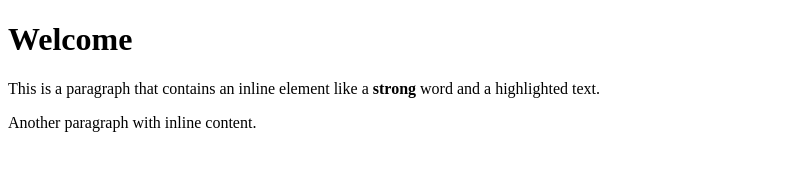
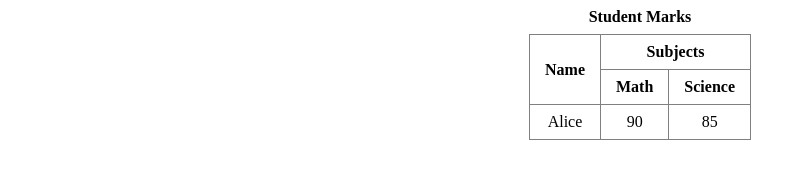
Before and after one commit to omjeemaurya260/Git-demo, a plain HTML site: page Web Workshop/Practice/Worksheet-2/Question_4.html in a window 1280 px wide. Shown: the whole page, without its empty margins (0-806 px from the left). Drawn offline with Linux system fonts and the light colour scheme.

Commit message:
practice

```diff
--- a/Web Workshop/Practice/Worksheet-2/Question_4.html
+++ b/Web Workshop/Practice/Worksheet-2/Question_4.html
@@ -1,18 +1,41 @@
 <!DOCTYPE html>
-<html>
+<html lang="en">
 <head>
-  <title>Inline and Block Elements</title>
+    <meta charset="UTF-8">
+    <title>Rowspan and Colspan Example</title>
+    <style>
+        table {
+            border-collapse: collapse;
+            margin: auto;
+        }
+        th, td {
+            padding: 8px 15px;
+            text-align: center;
+        }
+        caption {
+            font-weight: bold;
+            margin-bottom: 8px;
+        }
+    </style>
 </head>
 <body>
 
-  <!-- Block elements -->
-  <div>
-    <h1>Welcome</h1>
-    <p>This is a paragraph that contains an inline element like a <strong>strong</strong> word and a <span>highlighted text</span>.</p>
-  </div>
-
-  <!-- Another block element -->
-  <p>Another paragraph with <span>inline</span> content.</p>
+    <table border="1">
+        <caption>Student Marks</caption>
+        <tr>
+            <th rowspan="2">Name</th>
+            <th colspan="2">Subjects</th>
+        </tr>
+        <tr>
+            <th>Math</th>
+            <th>Science</th>
+        </tr>
+        <tr>
+            <td>Alice</td>
+            <td>90</td>
+            <td>85</td>
+        </tr>
+    </table>
 
 </body>
 </html>
```
Also changed, not shown: Web Workshop/Practice/Worksheet-2/question_2-3merged.html (added, +52 -0 lines), Web Workshop/Practice/Worksheet-2/question_5-6merged.html (added, +39 -0 lines), Web Workshop/Practice/Worksheet-2/question_8.html (added).
